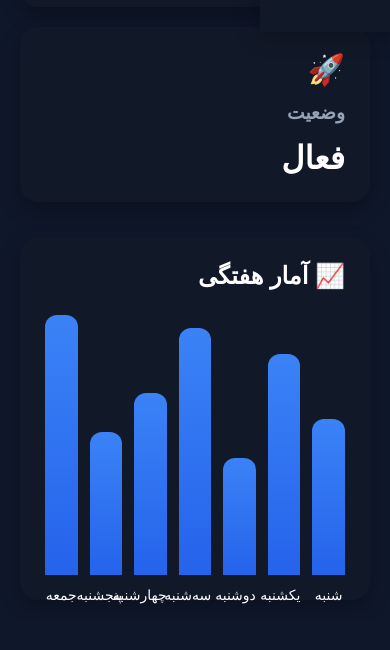
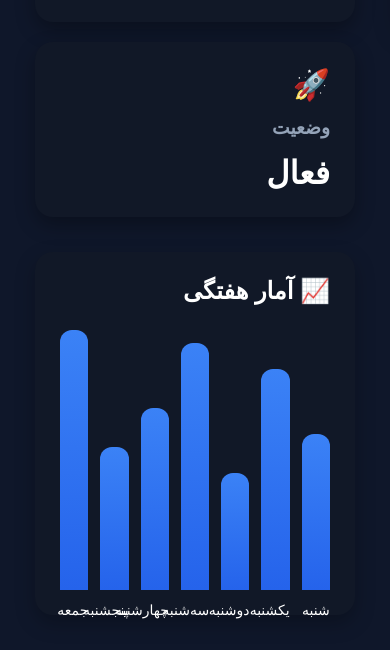
Before and after one commit to samiii13912011-alt/Linova, a plain HTML site: page dashboard.html in a window 390 px wide. Shown: the part 812-1462 px from the top of the page. Before the commit the page ends 1432 px from the top, so only its background shows below. Drawn offline with Linux system fonts and the light colour scheme.

Commit message:
Update style.css

```diff
--- a/style.css
+++ b/style.css
@@ -143,21 +143,6 @@ header p{
 
 /* Mobile */
 
-@media(max-width:768px){
-
-.dashboard{
-flex-direction:column;
-}
-
-.sidebar{
-width:100%;
-}
-
-.main-content{
-padding:20px;
-}
-
-}
 
 /* Profile Card */
 
```
